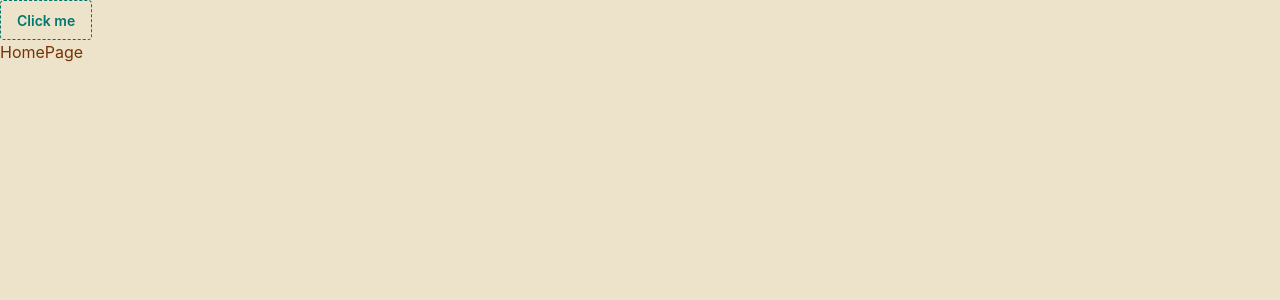
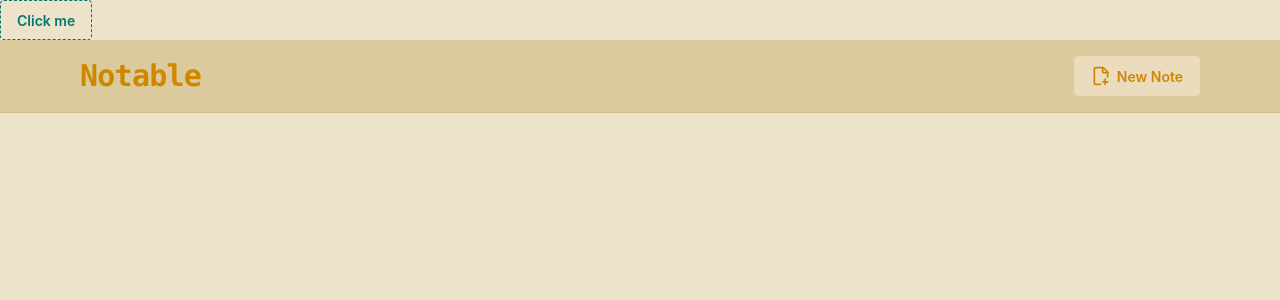
Before and after one commit to Majoodeh/Notable, a React (Vite) app in the folder client/: page / in a window 1280 px wide. Shown: the top 300 px of the page. Built offline with nearby package versions, Linux system fonts and the light colour scheme.

Commit message:
feat: setup navbar, hompage

```diff
--- /dev/null
+++ b/client/src/components/Navbar.tsx
@@ -0,0 +1,24 @@
+import { FilePlusCorner } from "lucide-react";
+import { Link } from "react-router";
+
+const Navbar = () => {
+  return (
+    <header className="bg-base-300 border-base-content/10 border-b">
+      <div className="mx-auto p-4 max-w-6xl">
+        <div className="flex justify-between items-center">
+          <h1 className="font-mono font-bold text-accent text-3xl tracking-tight">
+            Notable
+          </h1>
+          <div className="flex items-center gap-4">
+            <Link to={"/create"} className="btn btn-soft btn-accent">
+              <FilePlusCorner className="size-5" />
+              <span>New Note</span>
+            </Link>
+          </div>
+        </div>
+      </div>
+    </header>
+  );
+};
+
+export default Navbar;
--- /dev/null
+++ b/client/src/components/RateLimitedUI.tsx
@@ -0,0 +1,30 @@
+import { ZapIcon } from "lucide-react";
+import React from "react";
+
+const RateLimitedUI = () => {
+  return (
+    <div className="mx-auto px-4 py-8 max-w-6xl">
+      <div className="bg-accent/10 shadow-md border border-accent/50 rounded-lg">
+        <div className="flex md:flex-row flex-col items-center p-6">
+          <div className="bg-accent/20 md:mr-6 mb-4 md:mb-0 p-4 rounded-full shrink-0">
+            <ZapIcon className="size-10 text-accent" />
+          </div>
+          <div className="flex-1 md:text-left text-center">
+            <h3 className="mb-2 font-bold text-xl"> Rate Limit Reached</h3>
+            <p className="mb-1 text-base-content">
+              {" "}
+              You have made too many requests in a short period. Please wait a
+              moment before trying again.{" "}
+            </p>
+            <p className="text-sm text-base-content/70">
+              {" "}
+              Try again in a few seconds{" "}
+            </p>
+          </div>
+        </div>
+      </div>
+    </div>
+  );
+};
+
+export default RateLimitedUI;
--- a/client/src/pages/HomePage.tsx
+++ b/client/src/pages/HomePage.tsx
@@ -1,7 +1,32 @@
-import React from "react";
+import React, { useEffect, useState } from "react";
+import Navbar from "../components/Navbar";
+import RateLimitedUI from "../components/RateLimitedUI";
+import axios from "axios";
 
 const HomePage = () => {
-  return <div>HomePage</div>;
+  const [isRateLimited, setIsRateLimited] = useState(false);
+  const [notes, setNotes] = useState([]);
+  const [loading, setLoading] = useState(true);
+
+  useEffect(() => {
+    const fetchNotes = async () => {
+      try {
+        const res = await axios.get("http://localhost:5001/api/notes");
+        console.log(res.data);
+        console.log("response=====>    ", res);
+      } catch (error) {
+        console.log("Error Fetching Notes:  ", error);
+      }
+    };
+  });
+
+  return (
+    <div className="min-h-screen">
+      <Navbar />
+      {/* // Conditional rendering of the */}
+      {isRateLimited && <RateLimitedUI />}
+    </div>
+  );
 };
 
 export default HomePage;
```
Also changed, not shown: 1 other file (tests, documents, lock files or other folders).
